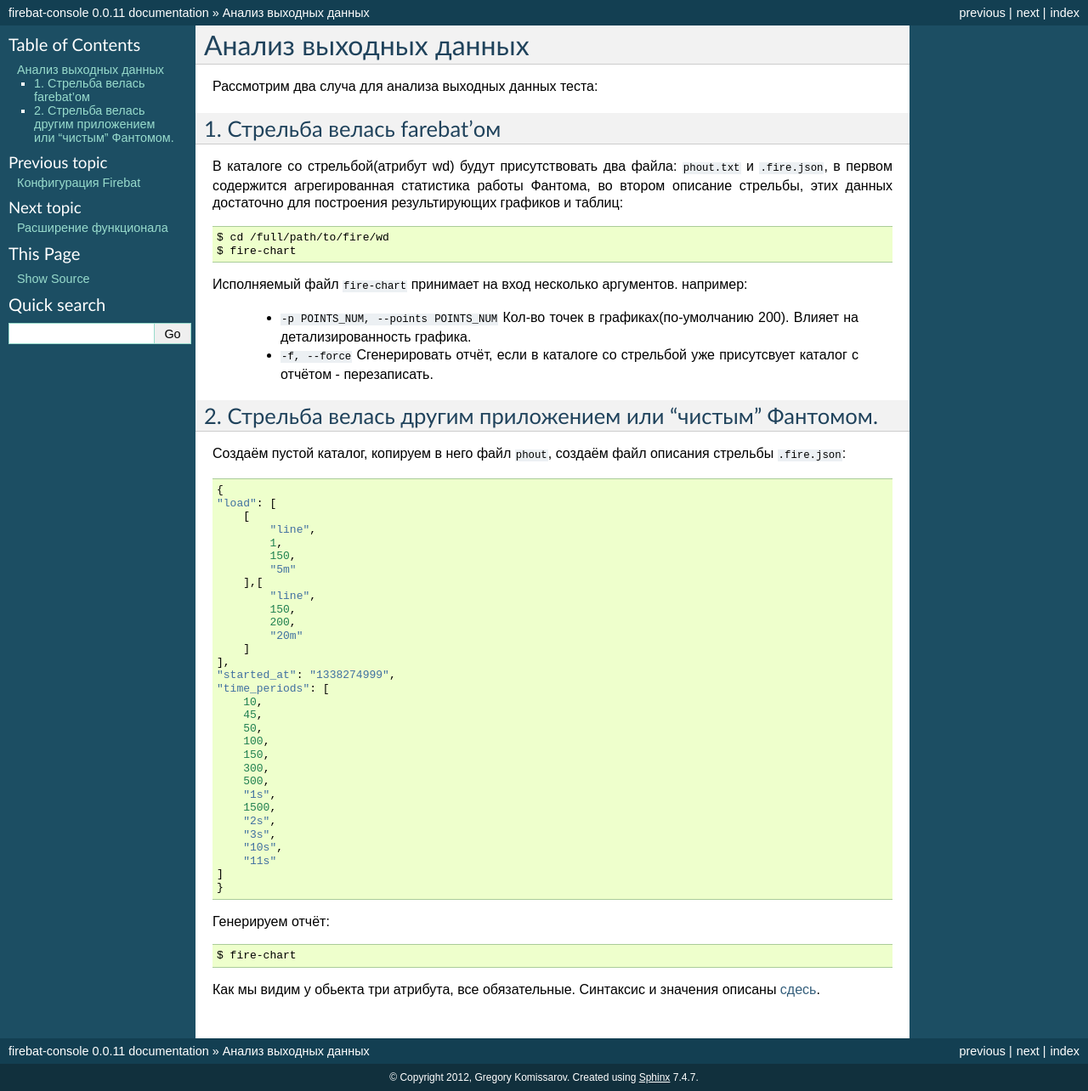
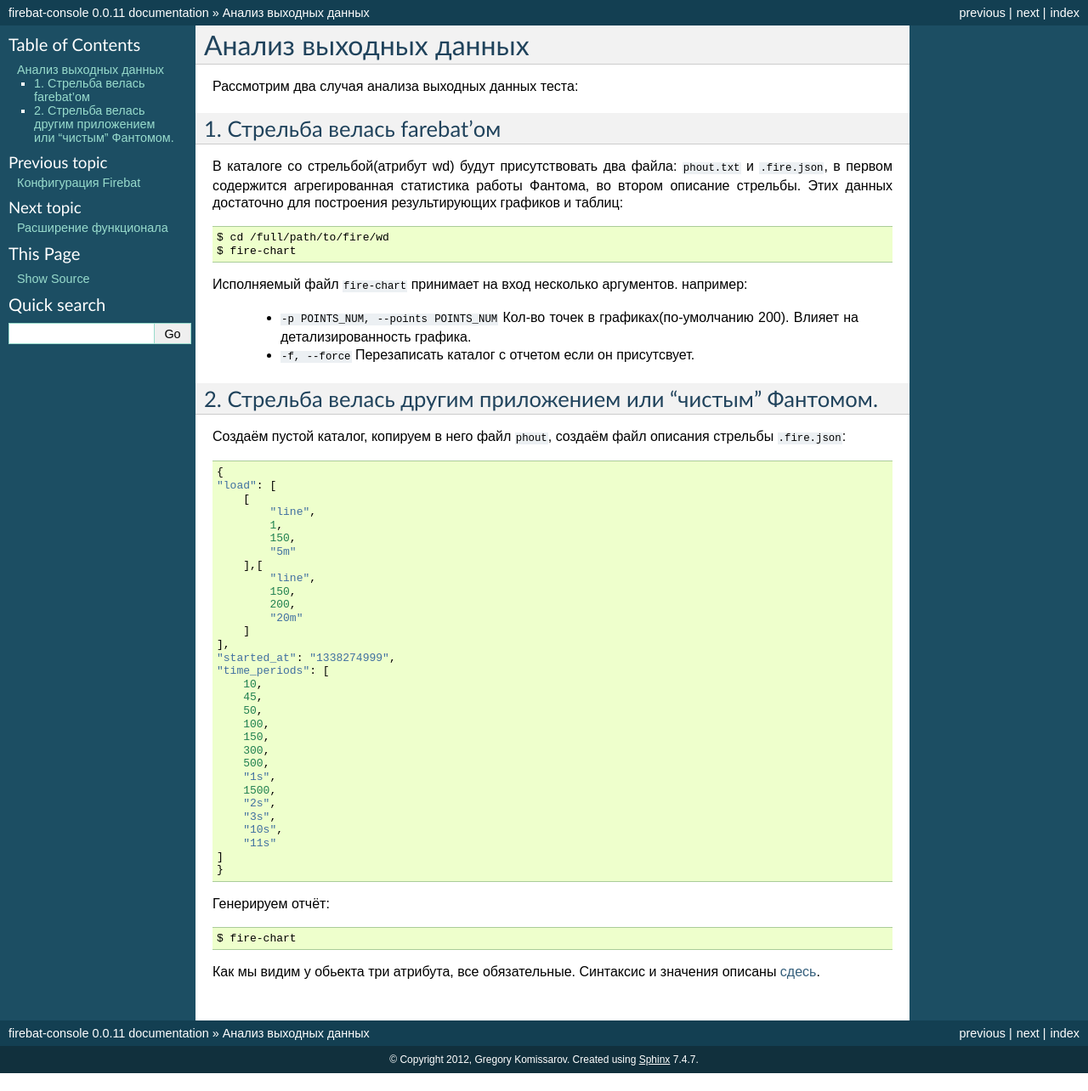
Before and after one commit to greggyNapalm/firebat-console, a Sphinx documentation site: the page built from docs/analyzing_result_data.rst, in a window 1280 px wide. Shown: the whole page at 85% size. Built offline with Sphinx 7.4.7, drawn with Linux system fonts in a browser that asks for light colours; after the commit the page ends 1263 px from its top, so only the background shows below that.

Commit message:
Update docs/analyzing_result_data.rst

```diff
--- a/docs/analyzing_result_data.rst
+++ b/docs/analyzing_result_data.rst
@@ -2,12 +2,12 @@
 Анализ выходных данных
 ======================
 
-Рассмотрим два случа для анализа выходных данных теста:
+Рассмотрим два случая анализа выходных данных теста:
 
 
 1. Стрельба велась farebat'ом
 -----------------------------
-В каталоге со стрельбой(атрибут wd) будут присутствовать два файла: ``phout.txt`` и ``.fire.json``, в первом содержится агрегированная статистика работы Фантома, во втором описание стрельбы, этих данных достаточно для построения результирующих графиков и таблиц:
+В каталоге со стрельбой(атрибут wd) будут присутствовать два файла: ``phout.txt`` и ``.fire.json``, в первом содержится агрегированная статистика работы Фантома, во втором описание стрельбы. Этих данных достаточно для построения результирующих графиков и таблиц:
 
 ::
 
@@ -17,7 +17,7 @@
 Исполняемый файл ``fire-chart`` принимает на вход несколько аргументов. например:
 
  * ``-p POINTS_NUM, --points POINTS_NUM`` Кол-во точек в графиках(по-умолчанию 200). Влияет на детализированность графика.
- * ``-f, --force`` Сгенерировать отчёт, если в каталоге со стрельбой уже присутсвует каталог с отчётом - перезаписать.
+ * ``-f, --force`` Перезаписать каталог с отчетом если он присутсвует.
 
 2. Стрельба велась другим приложением или "чистым" Фантомом.
 ------------------------------------------------------------
```
